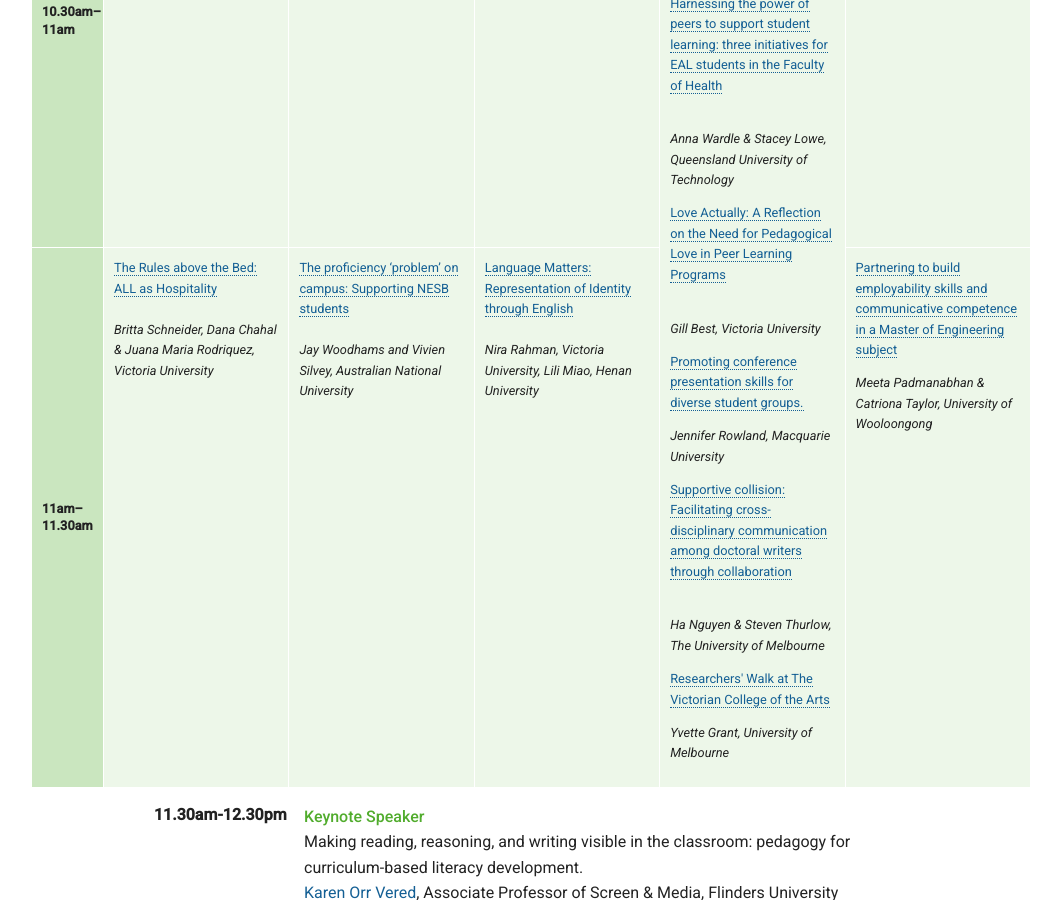
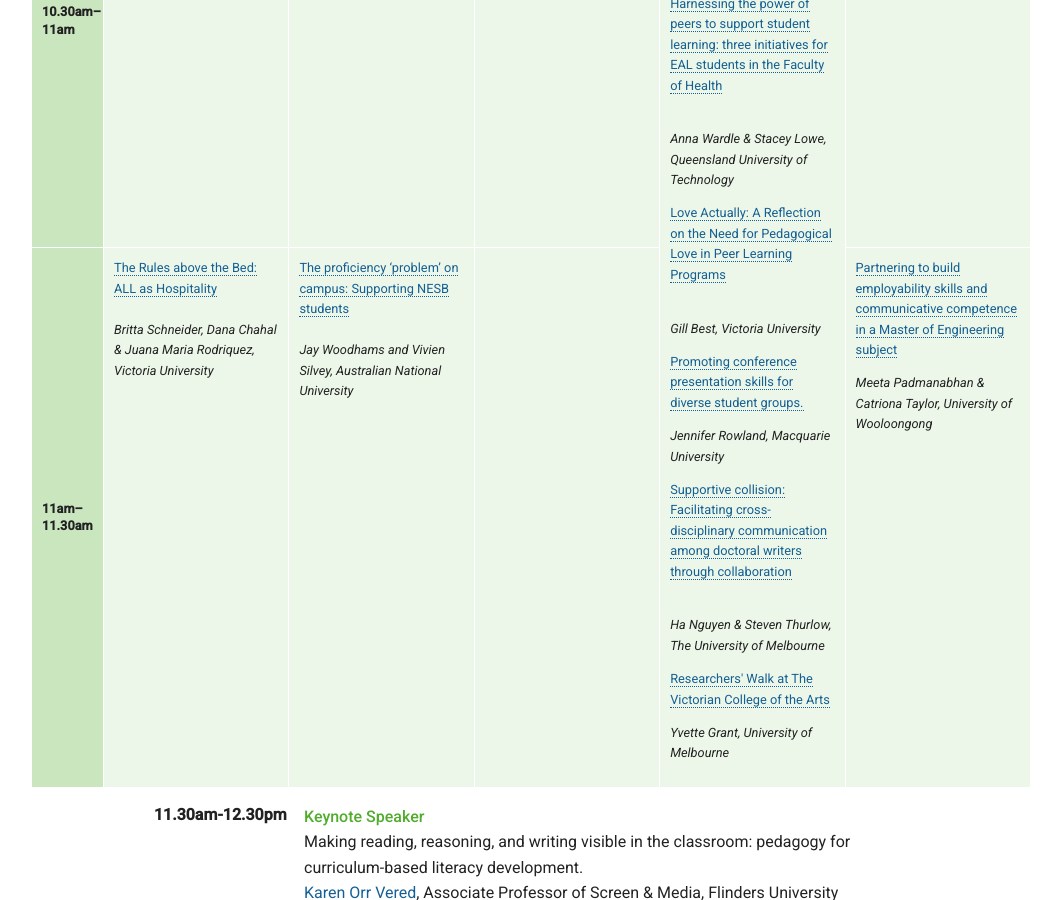
Before and after one commit to aallconference2017/aallconference2017.github.io, a Jekyll site: the page built from program/index.html, in a window 1280 px wide and 900 px high, scrolled down 7038 px. Shown: the whole window, without its empty margins (113-1174 px from the left). Built offline with Jekyll 4.4.1, drawn with Linux system fonts in a browser that asks for light colours.

Commit message:
Updated 'program/index.html' via CloudCannon

```diff
--- a/program/index.html
+++ b/program/index.html
@@ -295,7 +295,7 @@ show_jump_links: true
                                 <th class="editable">11am–11.30am</th>
                                 <td><div class="editable"><p><a href="__notset__">The Rules above the Bed: ALL as Hospitality</a><br /><br /><em>Britta Schneider, Dana Chahal &amp; Juana Maria Rodriquez, Victoria University</em></p></div></td>
                                 <td><div class="editable"><p><a href="/Abstracts/The proficiency ‘problem’ on campus- Supporting NESB students .pdf">The proficiency &lsquo;problem&rsquo; on campus: Supporting NESB students</a><br /><br /><em>Jay Woodhams and Vivien Silvey, Australian National University</em></p></div></td>
-                                <td><div class="editable"><p><a href="/Abstracts/Language Matters- Representation of Identity through English .pdf">Language Matters: Representation of Identity through English</a><br /><br /><em>Nira Rahman, Victoria University, Lili Miao, Henan University</em></p></div></td>
+                                <td><div class="editable"><p><br /><br />&nbsp;</p></div></td>
                                 <td><div class="editable"><p><a href="/Abstracts/Partnering to build employability skills and communicative competence in a Master of Engineering subject .pdf">Partnering to build employability skills and communicative competence in a Master of Engineering subject</a></p><p><em>Meeta Padmanabhan &amp; Catriona Taylor, University of Wooloongong</em></p></div></td>
                             </tr>
                         </tbody>
```
